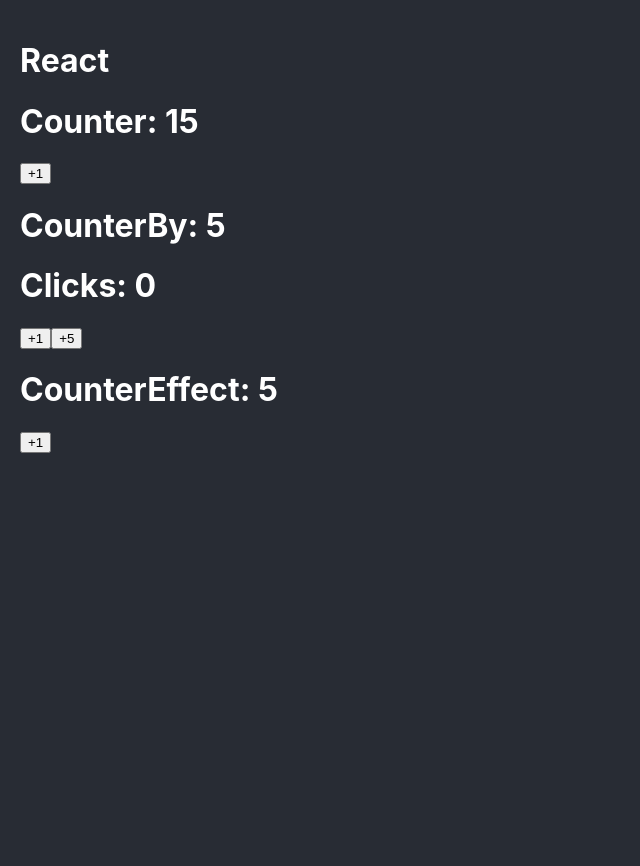
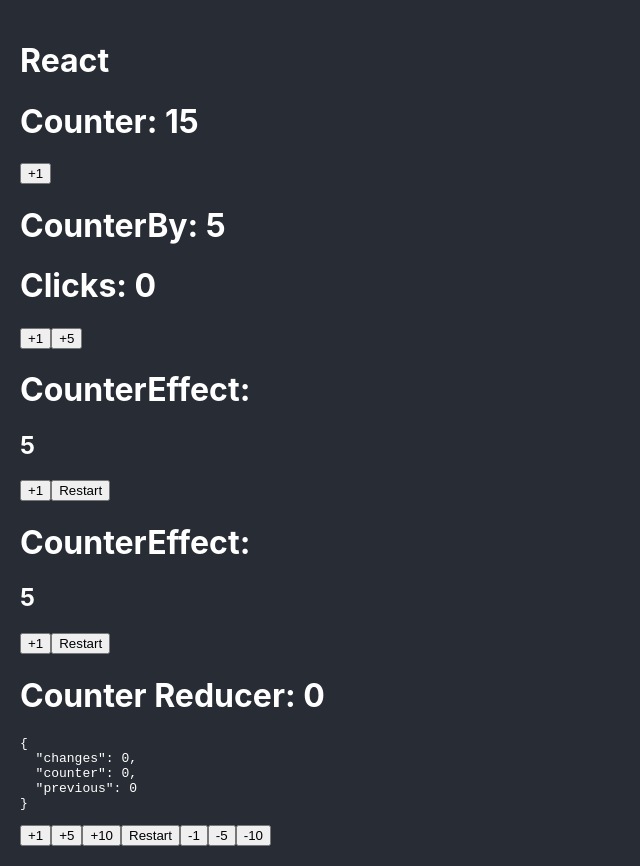
Before and after one commit to DIOLINK/ReactPro, a React (Create React App) app: page / in a window 1280 px wide. Shown: the whole page, without its empty margins (0-640 px from the left). Before the commit the page ends 800 px from the top, so only its background shows below. Built offline with nearby package versions, Linux system fonts and the light colour scheme.

Commit message:
New Conunters.
Signed-off-by: RogerBC <roger@zarego.com>

```diff
--- a/src/App.tsx
+++ b/src/App.tsx
@@ -1,6 +1,8 @@
 import { Counter } from './bases/Counter';
 import { CounterBy } from './bases/CounterBy';
 import { CounterEffect } from './bases/CounterEffect';
+import { CounterHook } from './bases/CounterHook';
+import { CounterReducerComponent } from './bases/CounterReducerComponent';
 
 function App() {
   return (
@@ -9,6 +11,8 @@
       <Counter initialValue={15} />
       <CounterBy />
       <CounterEffect />
+      <CounterHook />
+      <CounterReducerComponent />
     </>
   );
 }
--- a/src/bases/CounterEffect.tsx
+++ b/src/bases/CounterEffect.tsx
@@ -1,27 +1,47 @@
-import { useEffect, useState } from 'react';
+import { useLayoutEffect, useRef, useState } from 'react';
+import { gsap } from 'gsap';
 
-const MAXIMUN_COUNT = 10;
+const MAXIMUM_COUNT = 10;
 export const CounterEffect = () => {
   const [counter, setCounter] = useState(5);
   const handleCounter = (): void => {
     setCounter((oldCounter) =>
-      Math.min(oldCounter + 1, MAXIMUN_COUNT),
+      Math.min(oldCounter + 1, MAXIMUM_COUNT),
     );
   };
-
-  useEffect(() => {
-    if (counter >= MAXIMUN_COUNT) {
+  const counterElement = useRef<HTMLHeadingElement>(null);
+  useLayoutEffect(() => {
+    if (counter >= MAXIMUM_COUNT) {
       console.log(
-        `%c Se llego al valor Maximo :>> ${MAXIMUN_COUNT}`,
+        `%c Se llego al valor Maximo :>> ${MAXIMUM_COUNT}`,
         'color:#008192; font-size: 20px; background-color:#49756433; border-radius:5px;',
       );
+      const timeline = gsap.timeline();
+
+      timeline
+        .to(counterElement.current, {
+          y: -10,
+          direction: 0.3,
+          ease: 'ease.out',
+        })
+        .to(counterElement.current, {
+          y: 0,
+          direction: 1,
+          ease: 'bounce.out',
+        });
     }
   }, [counter]);
 
+  const handleRestart = () => {
+    setCounter(5);
+  };
+
   return (
     <>
-      <h1>CounterEffect: {counter}</h1>
+      <h1>CounterEffect:</h1>
+      <h2 ref={counterElement}>{counter}</h2>
       <button onClick={handleCounter}>+1</button>
+      <button onClick={handleRestart}>Restart</button>
     </>
   );
 };
--- /dev/null
+++ b/src/bases/CounterHook.tsx
@@ -0,0 +1,16 @@
+import { useCounter } from '../hooks/useCounter';
+
+const MAXIMUM_COUNT = 10;
+export const CounterHook = () => {
+  const { counter, elementToAnimate, handleCounter, handleRestart } =
+    useCounter({ MaxCount: MAXIMUM_COUNT });
+
+  return (
+    <>
+      <h1>CounterEffect:</h1>
+      <h2 ref={elementToAnimate}>{counter}</h2>
+      <button onClick={handleCounter}>+1</button>
+      <button onClick={handleRestart}>Restart</button>
+    </>
+  );
+};
--- /dev/null
+++ b/src/bases/CounterReducerComponent/actions/actions.ts
@@ -0,0 +1,26 @@
+export type CounterAction =
+  | {
+      type: 'increaseBy';
+      payload: { value: number };
+    }
+  | {
+      type: 'decrementBy';
+      payload: { value: number };
+    }
+  | {
+      type: 'reset';
+    };
+
+export const doReset = (): CounterAction => ({
+  type: 'reset',
+});
+
+export const doIncreaseBy = (value: number): CounterAction => ({
+  type: 'increaseBy',
+  payload: { value },
+});
+
+export const doDecrementBy = (value: number): CounterAction => ({
+  type: 'decrementBy',
+  payload: { value },
+});
--- /dev/null
+++ b/src/bases/CounterReducerComponent/index.tsx
@@ -0,0 +1,32 @@
+import { useReducer } from 'react';
+import { doDecrementBy, doIncreaseBy, doReset } from './actions/actions';
+import { CounterState } from './interfaces';
+import { counterReducer } from './reducers/counterReducer';
+
+export const INITIAL_STATE: CounterState = {
+  changes: 0,
+  counter: 0,
+  previous: 0,
+};
+export const CounterReducerComponent = () => {
+  const [state, dispatch] = useReducer(counterReducer, INITIAL_STATE);
+
+  const handleIncreaseBy = (value: number) => dispatch(doIncreaseBy(value));
+  const handleReset = () => dispatch(doReset());
+
+  const handleDecrementBy = (value: number) => dispatch(doDecrementBy(value));
+
+  return (
+    <>
+      <h1>Counter Reducer: {state.counter}</h1>
+      <pre>{JSON.stringify({ ...state }, null, 2)}</pre>
+      <button onClick={() => handleIncreaseBy(1)}>+1</button>
+      <button onClick={() => handleIncreaseBy(5)}>+5</button>
+      <button onClick={() => handleIncreaseBy(10)}>+10</button>
+      <button onClick={handleReset}>Restart</button>
+      <button onClick={() => handleDecrementBy(1)}>-1</button>
+      <button onClick={() => handleDecrementBy(5)}>-5</button>
+      <button onClick={() => handleDecrementBy(10)}>-10</button>
+    </>
+  );
+};
--- /dev/null
+++ b/src/bases/CounterReducerComponent/interfaces/index.ts
@@ -0,0 +1,5 @@
+export interface CounterState {
+  counter: number;
+  previous: number;
+  changes: number;
+}
--- /dev/null
+++ b/src/bases/CounterReducerComponent/reducers/counterReducer.ts
@@ -0,0 +1,27 @@
+import { INITIAL_STATE } from '..';
+import { CounterAction } from '../actions/actions';
+import { CounterState } from '../interfaces';
+
+export const counterReducer = (
+  state: CounterState,
+  action: CounterAction,
+): CounterState => {
+  switch (action.type) {
+    case 'decrementBy':
+      return {
+        changes: state.changes + 1,
+        counter: state.counter - action.payload.value,
+        previous: state.counter,
+      };
+    case 'increaseBy':
+      return {
+        changes: state.changes + 1,
+        counter: state.counter + action.payload.value,
+        previous: state.counter,
+      };
+    case 'reset':
+      return INITIAL_STATE;
+    default:
+      return state;
+  }
+};
--- /dev/null
+++ b/src/hooks/useCounter.ts
@@ -0,0 +1,42 @@
+import { useEffect, useLayoutEffect, useRef, useState } from 'react';
+import { gsap } from 'gsap';
+export const useCounter = ({ MaxCount = 10 }) => {
+  const [counter, setCounter] = useState(5);
+  const elementToAnimate = useRef<any>(null);
+
+  const timeline = useRef(gsap.timeline());
+
+  useLayoutEffect(() => {
+    if (!timeline.current) return;
+    timeline.current
+      .to(elementToAnimate.current, {
+        y: -10,
+        direction: 0.3,
+        ease: 'ease.out',
+      })
+      .to(elementToAnimate.current, {
+        y: 0,
+        direction: 1,
+        ease: 'bounce.out',
+      })
+      .pause();
+  }, []);
+
+  useEffect(() => {
+    timeline.current.play(0);
+  }, [counter]);
+
+  const handleCounter = (): void => {
+    setCounter((oldCounter) => Math.min(oldCounter + 1, MaxCount));
+  };
+
+  const handleRestart = () => {
+    setCounter(5);
+  };
+  return {
+    handleRestart,
+    handleCounter,
+    elementToAnimate,
+    counter,
+  };
+};
```
Also changed, not shown: 1 other file (tests, documents, lock files or other folders).
